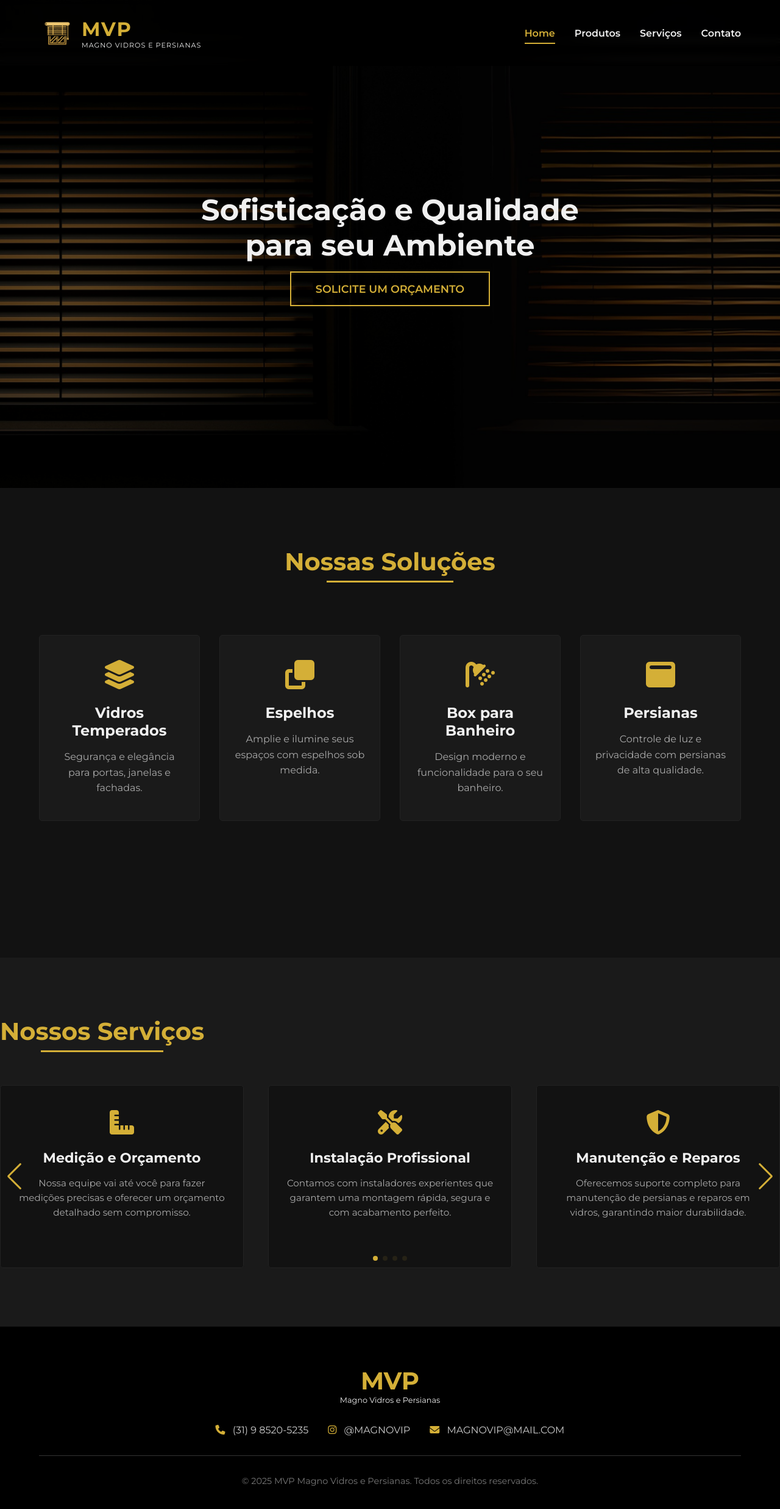
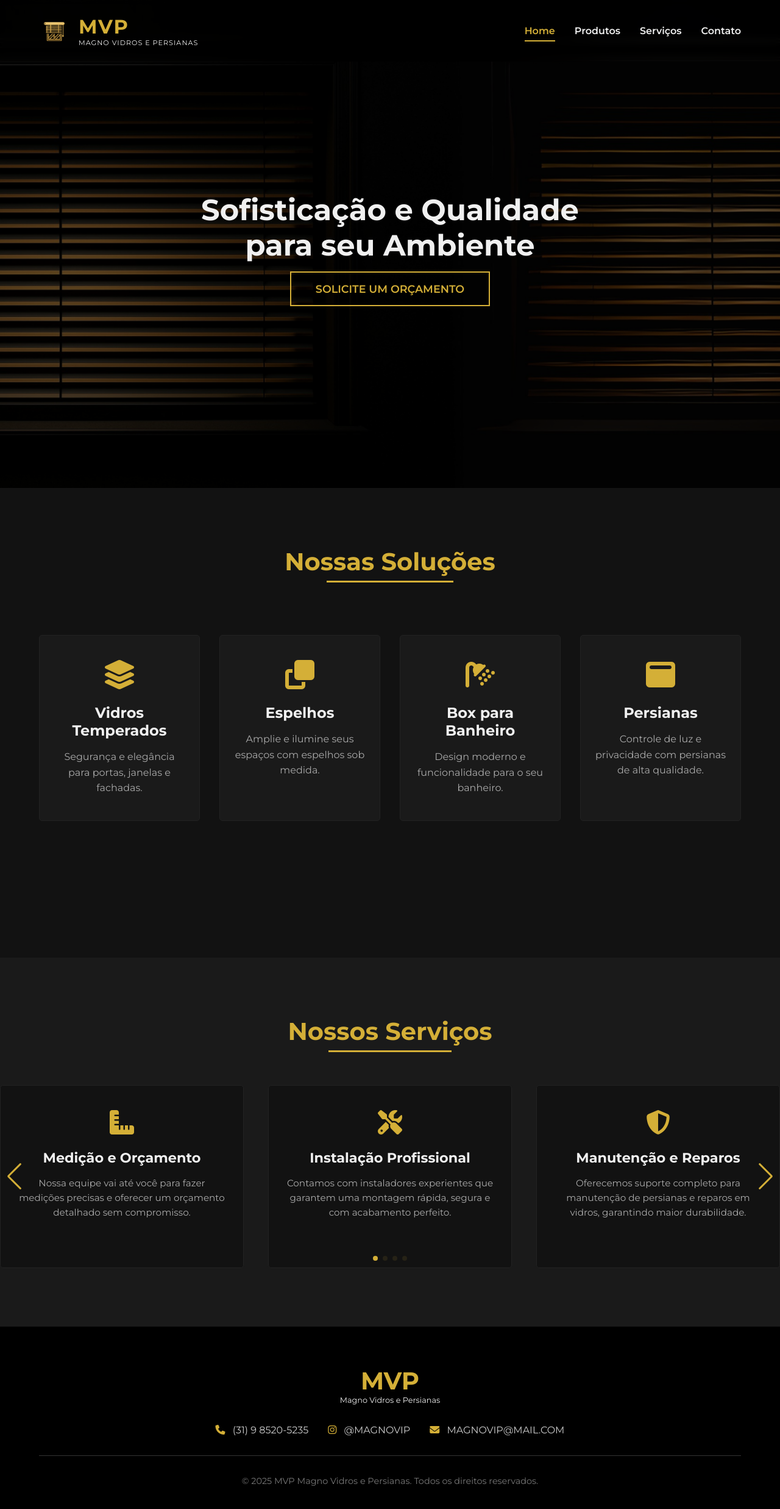
Before and after one commit to Hebertws/Testes, a plain HTML site: page index.html in a window 1280 px wide. Shown: the whole page at 61% size. Drawn offline with nearby package versions, Linux system fonts and the light colour scheme; files that its build step writes are made by us from their sources; files whose address does not match are found by name.

Commit message:
Add files via upload

```diff
--- a/style.css
+++ b/style.css
@@ -162,36 +162,31 @@ body {
     color: var(--black-bg);
 }
 
-.header .logo img {
-    height: 50px; /* Ajuste a altura conforme necessário */
-    margin-right: 10px; /* Espaço entre a logo e o texto */
-    vertical-align: middle; /* Alinhar verticalmente com o texto */
-    }
-
 .header .logo {
-        display: flex; /* Mantém a imagem e a div com o texto lado a lado */
-        align-items: center; /* Alinha verticalmente a imagem e a div de texto */
+    display: flex;
+    align-items: center;
 }
 
 .header .logo img {
-        height: 60px; /* Ajuste a altura conforme necessário */
-        margin-right: 10px; /* Espaço entre a logo e o texto */
+    height: 50px; /* Altura padrão da logo */
+    margin-right: 15px;
+    transition: height 0.3s ease; /* Animação suave */
 }
 
-        .header .logo > div h1 { /* Estiliza o H1 dentro da div */
+.header .logo > div h1 {
     color: var(--gold);
     font-size: 2rem;
     font-weight: 700;
     letter-spacing: 2px;
-        margin-bottom: 0; /* Remove a margem padrão abaixo do H1 */
+    margin-bottom: 0;
 }
 
-        .header .logo > div p { /* Estiliza o P dentro da div */
+.header .logo > div p {
     color: var(--text-light);
     font-size: 0.7rem;
     text-transform: uppercase;
     letter-spacing: 1px;
-        display: block; /* Força o parágrafo a ocupar uma nova linha abaixo do H1 */
+    display: block;
 }
 
 /* --- SEÇÃO DE PRODUTOS --- */
@@ -304,6 +299,11 @@ body {
 
 /* --- RESPONSIVIDADE (MEDIA QUERIES) --- */
 @media(max-width: 768px) {
+    .header .logo img {
+    height: 40px; /* Altura menor da logo para celulares */
+    margin-right: 10px;
+    }
+
     .hamburger {
         display: block;
     }
@@ -394,9 +394,11 @@ body {
 }
 
 /* --- SEÇÃO DE SERVIÇOS --- */
+/* --- SEÇÃO DE SERVIÇOS --- */
 .services {
-    padding: 6rem 0; /* Padding vertical, horizontal será controlado pelo container do swiper */
-    background-color: #1a1a1a; /* Um fundo um pouco diferente para destacar a seção */
+    padding: 6rem 0;
+    background-color: #1a1a1a;
+    text-align: center; /* <-- ADICIONE ESTA LINHA */
 }
 
 .services-carousel {
```
Lines whose indentation alone changed are shown as unchanged.
